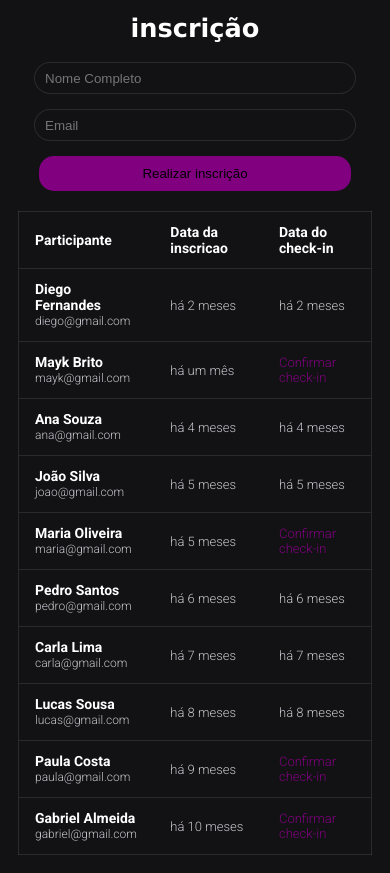
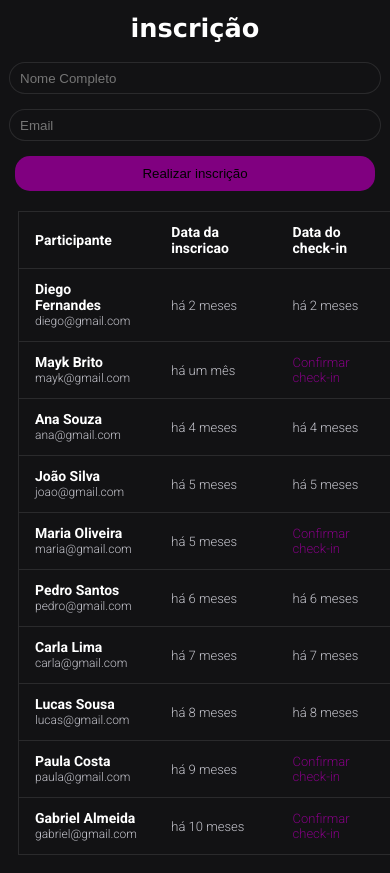
Before and after one commit to larialv12/Paginadeinscri-o, a plain HTML site: page index.html in a window 390 px wide. Drawn offline with nearby package versions, Linux system fonts and the light colour scheme.

Commit message:
ajustando responsividade

```diff
--- a/style.css
+++ b/style.css
@@ -95,7 +95,7 @@ background-color: #121214;
 
 table {
   border-collapse: collapse;
-  width: 80%;
+  width: 90%;
   border: thin solid #ffffff1a;
 
 
@@ -144,9 +144,21 @@ tbody td button:hover {
 
     }
 
+    .tabela {
+       display: flex;
+       justify-content: start;
+       margin: 0;
+       flex-direction: column;
+    }
 
-    table{
-       width: 100%;
+
+     .tabela table{
+      display: block;
+      width: 380px;
+      margin: 0 auto;
+
+
+
     }
 
 
@@ -198,7 +210,7 @@ tbody td button:hover {
 
    .container input {
       height: 10px;
-      width: 300px;
+      width: 350px;
 
 
     }
```
